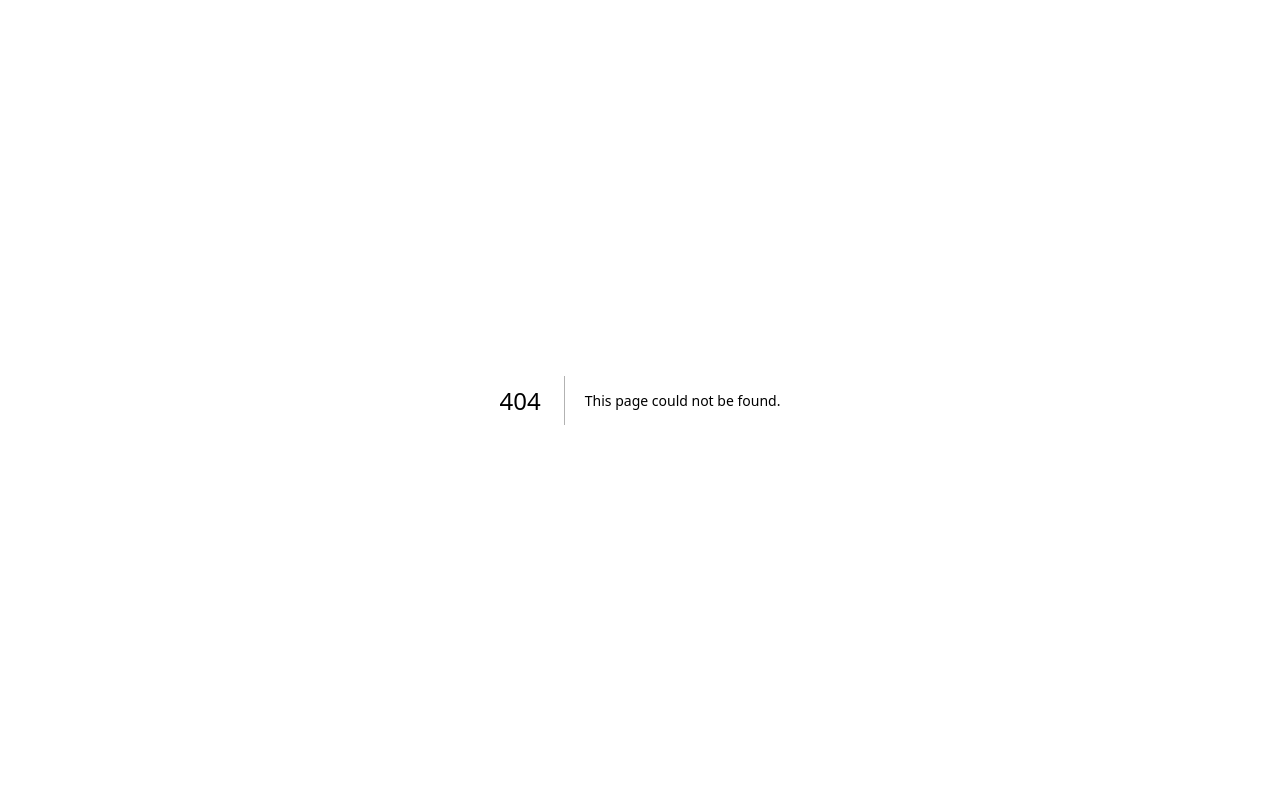
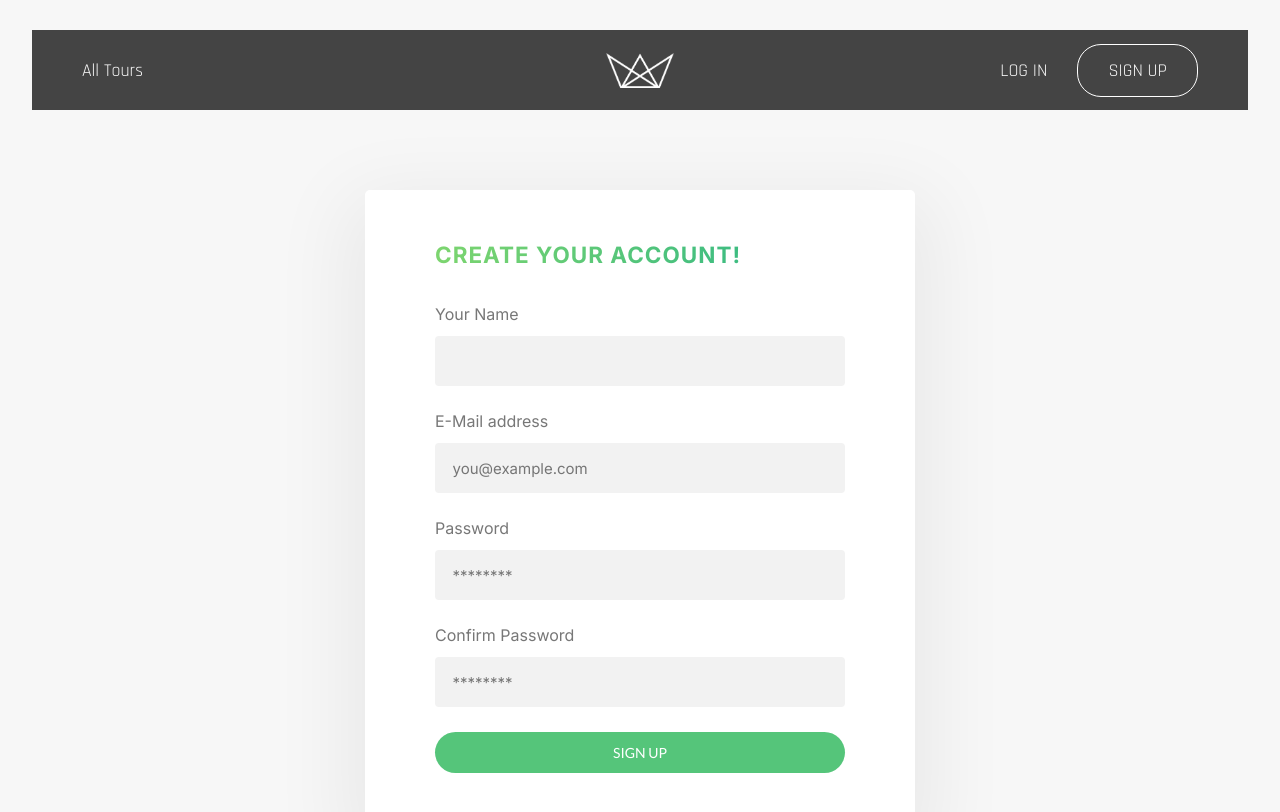
Before and after one commit to Cireka/Natours-Front-End, a Next.js app: page /SignUp in a window 1280 px wide. Before the commit this address had no page. Shown: the top 812 px of the page. Built offline with nearby package versions, Linux system fonts and the light colour scheme.

Commit message:
Designed register from added routing and input handlers

```diff
--- /dev/null
+++ b/Components/Form/RegisterInput.js
@@ -0,0 +1,89 @@
+"use client";
+import style from "./RegisterInput.module.css";
+import { useState } from "react";
+
+export default function RegisterInput() {
+  const [userInfo, setUserInfo] = useState({
+    name: "",
+    email: "",
+    password: "",
+    confirmPassword: "",
+  });
+
+  const SubmitHanddler = (event) => {
+    event.preventDefault();
+    console.log(userInfo);
+  };
+
+  const nameHandller = (event) => {
+    const input = event.target.value;
+    setUserInfo({ ...userInfo, name: input });
+  };
+  const emailHandller = (event) => {
+    const input = event.target.value;
+    setUserInfo({ ...userInfo, email: input });
+  };
+  const passwordHandller = (event) => {
+    const input = event.target.value;
+    setUserInfo({ ...userInfo, password: input });
+  };
+  const passwordConfirmHandller = (event) => {
+    const input = event.target.value;
+    setUserInfo({ ...userInfo, confirmPassword: input });
+  };
+  return (
+    <form onSubmit={SubmitHanddler}>
+      <div className={style.InputParrent}>
+        <div className={style.titleParrent}>
+          <h2>Create Your Account!</h2>
+        </div>
+        <div className={style.fromContainer}>
+          <div>
+            <label>Your Name</label>
+            <input
+              onChange={nameHandller}
+              required
+              type={"text"}
+              className={style.Input}
+            ></input>
+          </div>
+          <div>
+            <label>E-Mail address</label>
+            <input
+              onChange={emailHandller}
+              required
+              placeholder="you@example.com"
+              type={"email"}
+              className={style.Input}
+            ></input>
+          </div>
+          <div>
+            <label>Password</label>
+            <input
+              onChange={passwordHandller}
+              minLength="8"
+              required
+              placeholder="********"
+              type={"password"}
+              className={style.Input}
+            ></input>
+          </div>
+          <div>
+            <label>Confirm Password</label>
+            <input
+              onChange={passwordConfirmHandller}
+              minLength="8"
+              required
+              placeholder="********"
+              type={"password"}
+              className={style.Input}
+            ></input>
+          </div>
+          <button type={"submit"} className={style.SubmitButton}>
+            Sign Up
+          </button>
+        </div>
+      </div>
+    </form>
+  );
+}
--- /dev/null
+++ b/Components/Form/RegisterInput.module.css
@@ -0,0 +1,97 @@
+.InputParrent {
+  margin: 0 auto;
+  max-width: 55rem;
+  background-color: #fff;
+  -webkit-box-shadow: 0 2.5rem 8rem 2rem rgba(0, 0, 0, 0.06);
+  box-shadow: 0 2.5rem 8rem 2rem rgba(0, 0, 0, 0.06);
+  padding: 5rem 7rem;
+  border-radius: 5px;
+  margin-top: 8rem;
+}
+.titleParrent {
+  margin-bottom: 3.5rem;
+}
+.titleParrent > h2 {
+  font-size: 2.25rem;
+  text-transform: uppercase;
+  font-weight: 700;
+  background-image: -webkit-gradient(
+    linear,
+    left top,
+    right top,
+    from(#7dd56f),
+    to(#28b487)
+  );
+  background-image: linear-gradient(to right, #7dd56f, #28b487);
+  -webkit-background-clip: text;
+  color: transparent;
+  letter-spacing: 0.1rem;
+  line-height: 1.3;
+}
+.Input {
+  font-family: inherit;
+  font-size: 1.5rem;
+  color: inherit;
+  padding: 1.25rem 1.75rem;
+  border: none;
+  width: 100%;
+  background-color: #fff;
+  background-color: #f2f2f2;
+  border-top: 3px solid transparent;
+  border-bottom: 3px solid transparent;
+  -webkit-transition: all 0.3s;
+  transition: all 0.3s;
+  border-radius: 4px;
+  -webkit-box-sizing: border-box;
+  box-sizing: border-box;
+  margin-top: 1.2rem;
+}
+.Input:focus:invalid {
+  outline: none;
+  border-bottom: 3px solid #e57c23;
+}
+.Input:focus:valid {
+  outline: none;
+  border-bottom: 3px solid #28b487;
+}
+.fromContainer {
+  display: flex;
+  flex-direction: column;
+  gap: 2.5rem;
+}
+
+.fromContainer > div > label {
+  font-size: 1.6rem;
+  font-weight: 400;
+}
+
+.SubmitButton {
+  overflow-y: hidden;
+  cursor: pointer;
+  font-family: "Lato", sans-serif;
+  text-transform: uppercase;
+  font-weight: 400;
+  background-color: #55c57a;
+  font-size: 1.4rem;
+  border-radius: 3.2rem;
+  padding: 1.2rem 3rem;
+  border: none;
+  color: #fff;
+  position: relative;
+  transition: transform 0.5s ease-in-out; /* Add transition property */
+  transition: ease-in-out 0.2s;
+}
+
+.SubmitButton:hover {
+  transform: translateY(-5px); /* Apply initial hover transformation */
+  box-shadow: 0px 10px 60px -12px rgba(0, 0, 0, 0.75);
+  -webkit-box-shadow: 0px 10px 60px -12px rgba(0, 0, 0, 0.75);
+  -moz-box-shadow: 0px 10px 60px -12px rgba(0, 0, 0, 0.75);
+}
+
+.SubmitButton:not(:hover) {
+  transform: translateY(0); /* Apply animation transformation */
+}
+.SubmitButton:active {
+  background-color: #449e62;
+}
--- a/Components/NavBar/NavBar.js
+++ b/Components/NavBar/NavBar.js
@@ -1,3 +1,4 @@
+"use client";
 import { Fragment } from "react";
 import style from "./NavBar.module.css";
 import Link from "next/link";
@@ -16,8 +17,12 @@ export default function NavBar() {
           </div>
           <Image alt="Natours Logo" className={style.Image} src={Logo} />
           <div className={style.NavButtonsParrent}>
-            <button className={style.logButton}>LOG IN</button>
-            <button className={style.regButton}>SIGN UP</button>
+            <Link href={"/"} className={style.logButton}>
+              LOG IN
+            </Link>
+            <Link href={"/SignUp"} className={style.regButton}>
+              SIGN UP
+            </Link>
           </div>
         </div>
       </div>
--- a/Components/NavBar/NavBar.module.css
+++ b/Components/NavBar/NavBar.module.css
@@ -25,6 +25,7 @@
   flex: 1; /* Take up remaining space */
   display: flex;
   justify-content: flex-end; /* Align buttons to the right */
+  align-items: center;
 }
 .HomeLinkParrent {
   flex: 1; /* Take up remaining space */
@@ -37,6 +38,7 @@
 .AllTours,
 .logButton,
 .regButton {
+  text-decoration: none;
   font-weight: 400;
   font-family: "Rajdhani", sans-serif;
   -webkit-transition: all 0.3s;
--- a/Components/Reusabel Ui/TourBox/TourBox.js
+++ b/Components/Reusabel Ui/TourBox/TourBox.js
@@ -1,7 +1,6 @@
 "use client";
 import { Fragment } from "react";
 import style from "./TourBox.module.css";
-import cover from "../../../public/tours/tour-1-cover.jpg";
 import { SlLocationPin } from "react-icons/sl";
 import { BsFlag } from "react-icons/bs";
 import { AiOutlineCalendar } from "react-icons/ai";
--- /dev/null
+++ b/app/SignUp/page.js
@@ -0,0 +1,12 @@
+import NavBar from "@/Components/NavBar/NavBar";
+import RegisterInput from "@/Components/Form/RegisterInput";
+import { Fragment } from "react";
+
+export default function Signup() {
+  return (
+    <Fragment>
+      <NavBar />
+      <RegisterInput />
+    </Fragment>
+  );
+}
```
